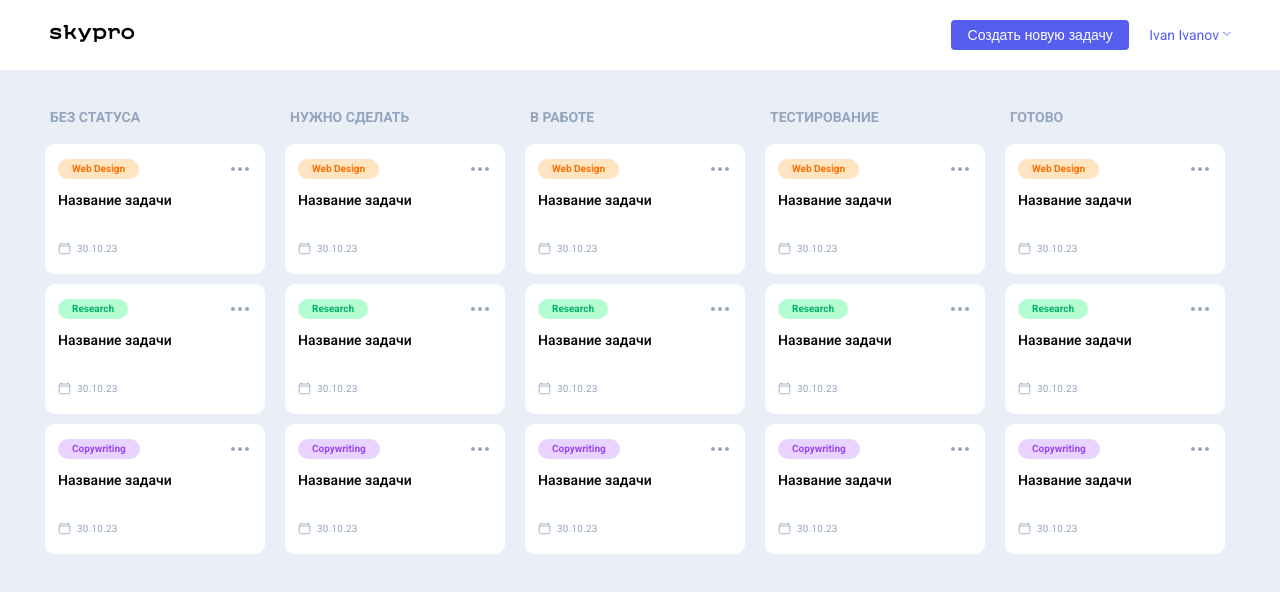
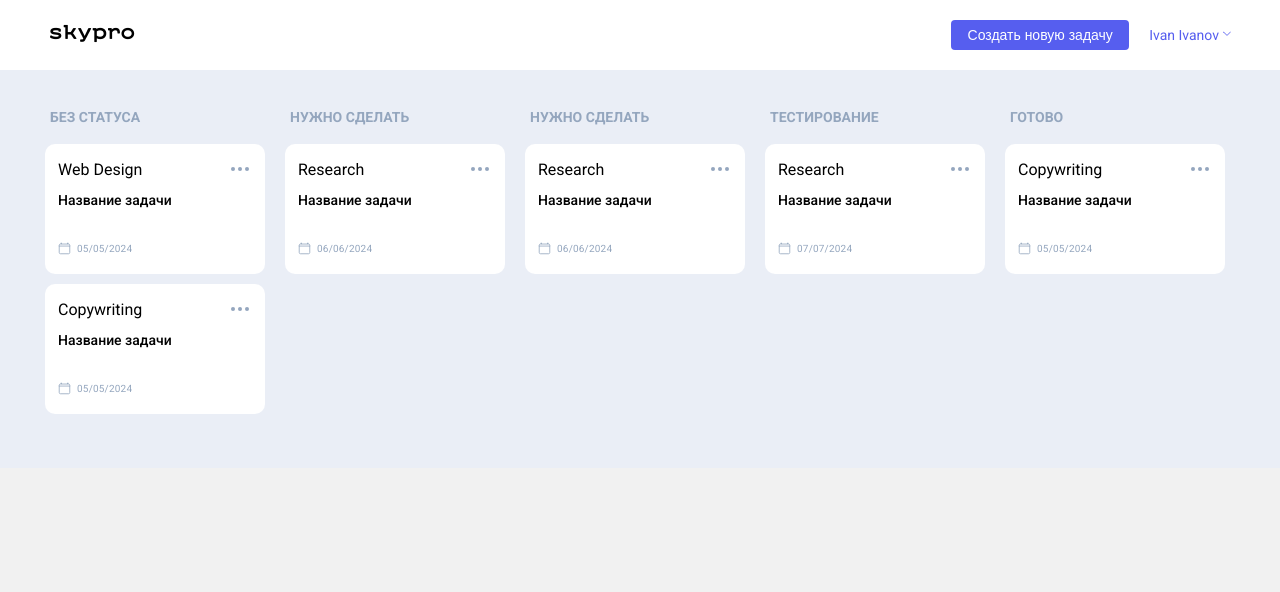
Before and after one commit to Schneegestober1/skypro-kanban, a React (Vite) app: page / in a window 1280 px wide. Shown: the top 592 px of the page. Built offline with nearby package versions, Linux system fonts and the light colour scheme.

Commit message:
{cards.map(el => {<Card key={el.id} name={el.topic} date={el.date}/>})}                 {cards.map(el => <Card key={el.id} name={el.topic} date={el.date}/>)}

```diff
--- a/src/App.jsx
+++ b/src/App.jsx
@@ -1,11 +1,16 @@
+import { useState } from 'react'
 import './App.css'
 import { Header } from './componets/Header/Header.jsx'
 import { Main } from './componets/Main/Main.jsx'
 import { PopBrowse } from './componets/Popups/PopBrowse/PopBrowse.jsx'
 import { PopNewCard } from './componets/Popups/PopNewCard/PopNewCard.jsx'
 import { PopUSer } from './componets/Popups/Popuser/PopUser.jsx'
+import { tasks } from './data.js'
+
 
 function App() {
+	const [cards, setCards] = useState(tasks);
+	console.log(cards);
   return (
 	<div className="wrapper">
 		{/* pop-up start */}
@@ -14,7 +19,7 @@ function App() {
 		<PopBrowse/>
 		{/* pop-up end */}
 		<Header/>
-		<Main/>
+		<Main cards={cards}/>
 	</div>
   )
 }
--- a/src/componets/Card/Card.jsx
+++ b/src/componets/Card/Card.jsx
@@ -1,10 +1,10 @@
-export const Card = ({name, color}) => {
+export const Card = ({name, date}) => {
     return (
         <div className="cards__item">
             <div className="cards__card card">
                 <div className="card__group">
-                    <div className={`card__theme ${color}`}>
-                        <p className={color}>{name}</p>
+                    <div className={`card__theme}`}>
+                        <p>{name}</p>
                     </div>
                     <a href="#popBrowse" target="_self">
                         <div className="card__btn">
@@ -30,7 +30,7 @@ export const Card = ({name, color}) => {
                                 </clipPath>
                             </defs>
                         </svg>
-                        <p>30.10.23</p>
+                        <p>{date}</p>
                     </div>
                 </div>
             </div>
--- a/src/componets/Column/Column.jsx
+++ b/src/componets/Column/Column.jsx
@@ -1,15 +1,14 @@
 import { Card } from "../Card/Card"
 
-export const Column = ({title}) => {
+export const Column = ({title, cards}) => {
     return (
         <div className="main__column column">
             <div className="column__title">
                 <p>{title}</p>
             </div>
             <div className="cards">
-                <Card name={'Web Design'} color={'_orange'}/>
-                <Card name={'Research'} color={'_green'}/>
-                <Card name={'Copywriting'} color={'_purple'}/>
+                {cards.map(el => {<Card key={el.id} name={el.topic} date={el.date}/>})}
+                {cards.map(el => <Card key={el.id} name={el.topic} date={el.date}/>)}
             </div>
         </div>
     )
--- a/src/componets/Main/Main.jsx
+++ b/src/componets/Main/Main.jsx
@@ -1,16 +1,17 @@
 import { Column } from "../Column/Column"
 
-export const Main = () => {
+export const Main = ({cards}) => {
+    console.log(cards);
     return (
         <main className="main">
             <div className="container">
                 <div className="main__block">
                     <div className="main__content">
-                        <Column title={'Без статуса'}/>
-                        <Column title={'Нужно сделать'}/>
-                        <Column title={'В работе'}/>
-                        <Column title={'Тестирование'}/>
-                        <Column title={'Готово'}/>
+                        <Column title={'Без статуса'} cards={cards.filter(el => el.status === 'Без статуса')}/>
+                        <Column title={'Нужно сделать'} cards={cards.filter(el => el.status === 'Нужно сделать')}/>
+                        <Column title={'Нужно сделать'} cards={cards.filter(el => el.status === 'Нужно сделать')}/>
+                        <Column title={'Тестирование'} cards={cards.filter(el => el.status === 'Тестирование')}/>
+                        <Column title={'Готово'} cards={cards.filter(el => el.status === 'Готово')}/>
                     </div>
                 </div>
             </div>
--- /dev/null
+++ b/src/data.js
@@ -0,0 +1,44 @@
+export const tasks = [
+    {
+        id: 1,
+        date: '05/05/2024',
+        topic: 'Web Design',
+        title: 'Название задачи',
+        status: 'Без статуса',
+    },
+    {
+        id: 2,
+        date: '06/06/2024',
+        topic: 'Research',
+        title: 'Название задачи',
+        status: 'Нужно сделать',
+    },
+    {
+        id: 3,
+        date: '08/08/2024',
+        topic: 'Copywriting',
+        title: 'Название задачи',
+        status: 'В работе',
+    },
+    {
+        id: 4,
+        date: '07/07/2024',
+        topic: 'Research',
+        title: 'Название задачи',
+        status: 'Тестирование',
+    },
+    {
+        id: 5,
+        date: '05/05/2024',
+        topic: 'Copywriting',
+        title: 'Название задачи',
+        status: 'Готово',
+    },
+    {
+        id: 6,
+        date: '05/05/2024',
+        topic: 'Copywriting',
+        title: 'Название задачи',
+        status: 'Без статуса',
+    },
+]
```
